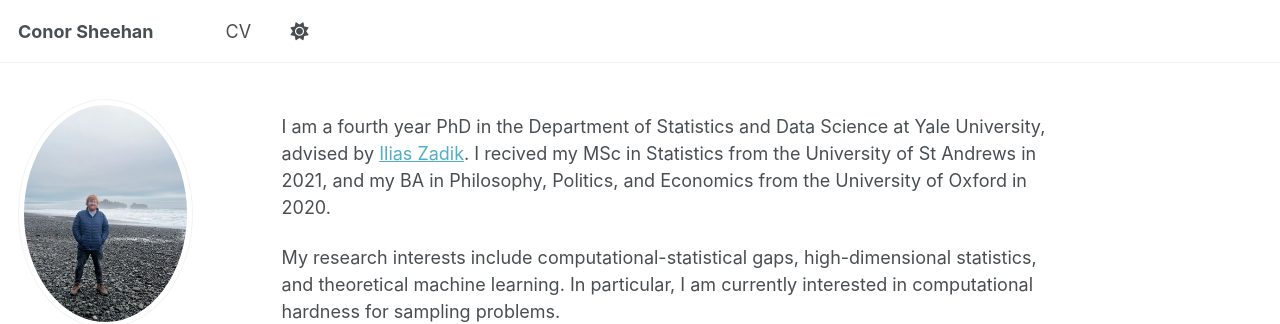
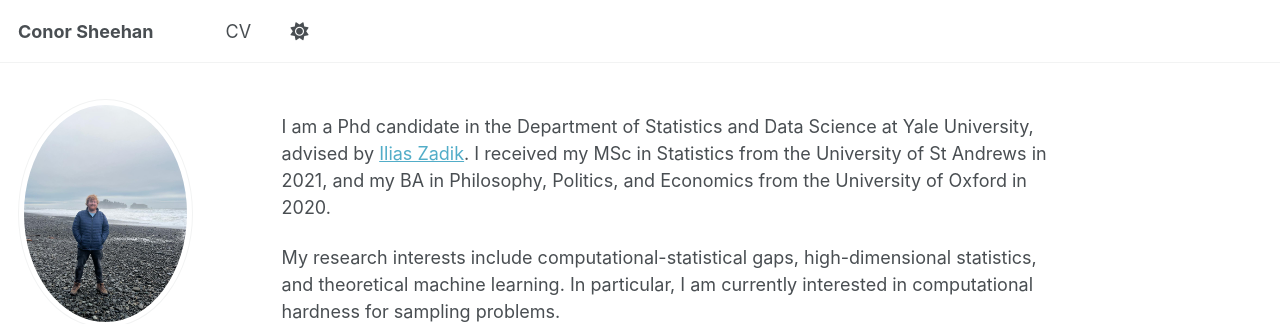
Before and after one commit to csheehan10/csheehan10.github.io, a Jekyll site: the page built from _pages/about.md, in a window 1280 px wide and 1139 px high. Shown: the top 324 px of the window. Built offline with Jekyll 4.4.1, drawn with Linux system fonts in a browser that asks for light colours; some web fonts are replaced; a script that is not in the unit is left out.

Commit message:
Update about.md

```diff
--- a/_pages/about.md
+++ b/_pages/about.md
@@ -7,7 +7,7 @@ redirect_from:
   - /about.html
 ---
 
-I am a fourth year PhD in the Department of Statistics and Data Science at Yale University, advised by [Ilias Zadik](https://iliaszadik.github.io/). I recived my MSc in Statistics from the University of St Andrews in 2021, and my BA in Philosophy, Politics, and Economics from the University of Oxford in 2020.
+I am a Phd candidate in the Department of Statistics and Data Science at Yale University, advised by [Ilias Zadik](https://iliaszadik.github.io/). I received my MSc in Statistics from the University of St Andrews in 2021, and my BA in Philosophy, Politics, and Economics from the University of Oxford in 2020.
 
 My research interests include computational-statistical gaps, high-dimensional statistics, and theoretical machine learning. In particular, I am currently interested in computational hardness for sampling problems.
 
```
